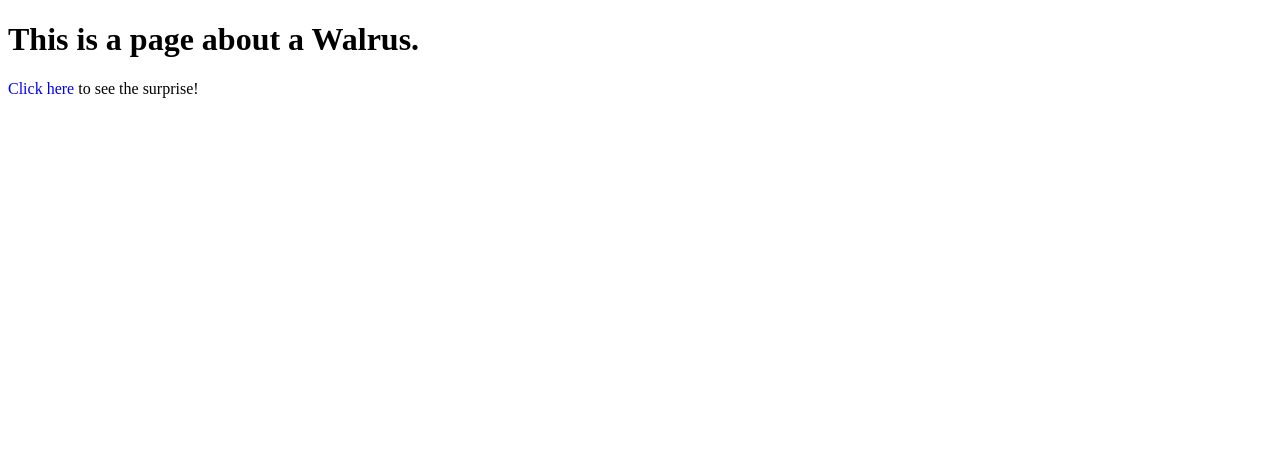
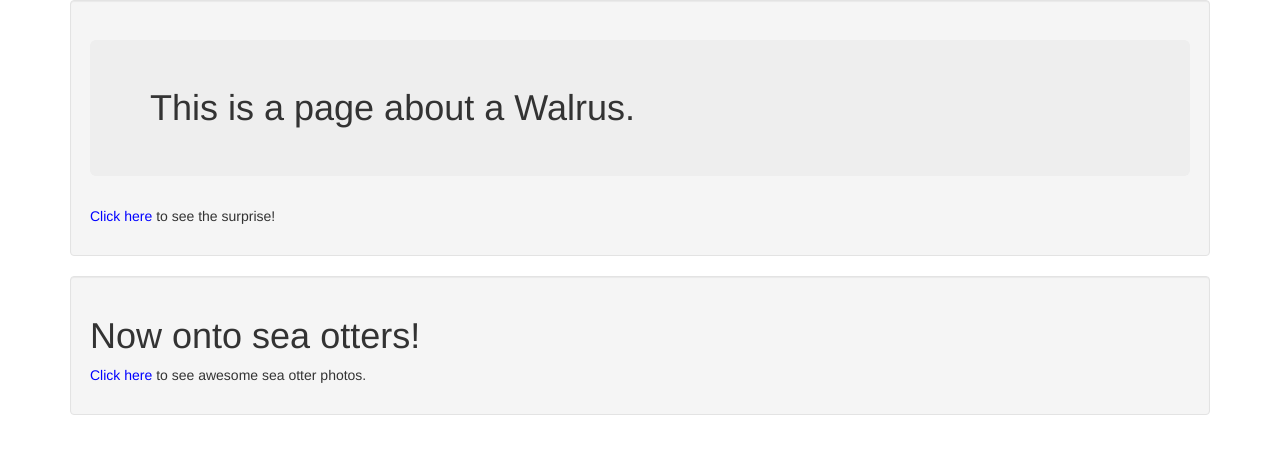
Before and after one commit to TaylorLoftisKim/Walrus, a plain HTML site: page index.html in a window 1280 px wide. Drawn offline with nearby package versions, Linux system fonts and the light colour scheme.

Commit message:
add sea otter clickable features to page

```diff
--- a/css/styles.css
+++ b/css/styles.css
@@ -1,12 +1,23 @@
 #initially-hidden {
   display: none;
 }
-
-.clickable {
+#initially-hidden-otter {
+  display: none;
+}
+.clickable1 {
   cursor: pointer;
   color: blue;
 }
 
-.clickable:hover {
+.clickable1:hover {
   text-decoration: underline;
 }
+
+.clickable2 {
+  cursor: pointer;
+  color: blue;
+}
+
+.clickable2:hover {
+  text-decoration: underline;
+}
--- a/index.html
+++ b/index.html
@@ -1,6 +1,7 @@
 <!DOCTYPE html>
 <html>
   <head>
+    <link rel="stylesheet" href="https://maxcdn.bootstrapcdn.com/bootstrap/3.3.7/css/bootstrap.min.css" integrity="sha384-BVYiiSIFeK1dGmJRAkycuHAHRg32OmUcww7on3RYdg4Va+PmSTsz/K68vbdEjh4u" crossorigin="anonymous">
     <link rel="stylesheet" href="css/styles.css" media="all" type="text/css">
     <script src="js/jquery-3.1.1.js"></script>
     <script src="js/scripts.js"></script>
@@ -8,13 +9,26 @@
   </head>
   <body>
     <div class="container">
-      <h1>This is a page about a Walrus.</h1>
-      <div id="initially-showing">
-        <p><span class="clickable">Click here</span> to see the surprise!</p>
+      <div class="well">
+        <h1 class="jumbotron">This is a page about a Walrus.</h1>
+        <div id="initially-showing">
+          <p><span class="clickable1">Click here</span> to see the surprise!</p>
+        </div>
+        <div id="initially-hidden">
+          <p><span class="clickable1">Click here</span> to hide the cute walrus.</p>
+          <img src="img/walrus.jpg" alt="A Walrus">
+        </div>
       </div>
-      <div id="initially-hidden">
-        <p><span class="clickable">Click here</span> to hide the cute walrus.</p>
-        <img src="img/walrus.jpg" alt="A Walrus">
+      <div class="well">
+        <h1>Now onto sea otters!</h1>
+        <div id="initially-showing-otter">
+          <p><span class="clickable2">Click here</span> to see awesome sea otter photos.</p>
+        </div>
+        <div id="initially-hidden-otter">
+          <p><span class="clickable2">Click here</span> to hide the cute sea otters.</p>
+          <img src="img/sea-otter.jpg" alt="Cute sea otter image">
+          <img src="img/sea-otter2.jpg" alt="Another cute sea otter image">
+        </div>
       </div>
     </div>
   </body>
--- a/js/scripts.js
+++ b/js/scripts.js
@@ -1,6 +1,11 @@
 $(document).ready(function()  {
-  $(".clickable").click(function() {
+  $(".clickable1").click(function() {
     $("#initially-hidden").toggle();
     $("#initially-showing").toggle();
   });
+
+  $(".clickable2").click(function() {
+    $("#initially-hidden-otter").toggle();
+    $("#initially-showing-otter").toggle();
+  });
 });
```
Also changed, not shown: img/sea-otter.jpg (added), img/sea-otter2.jpg (added).
